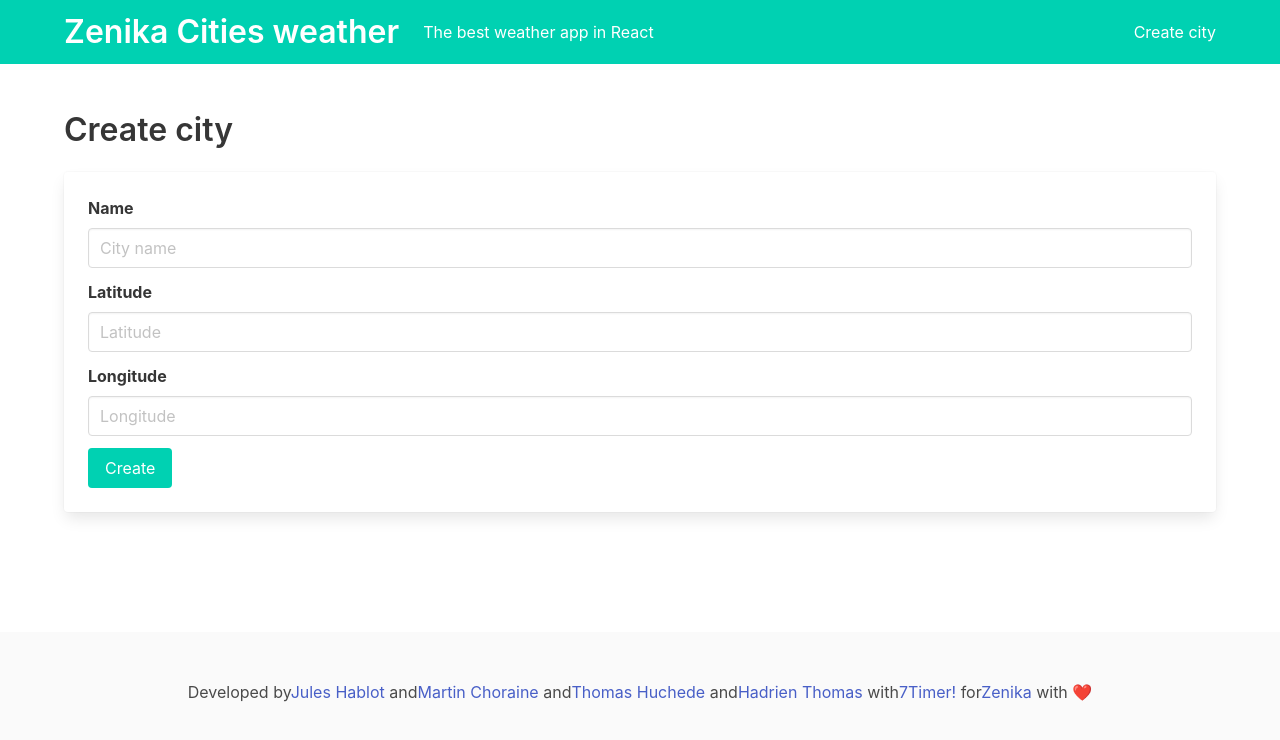
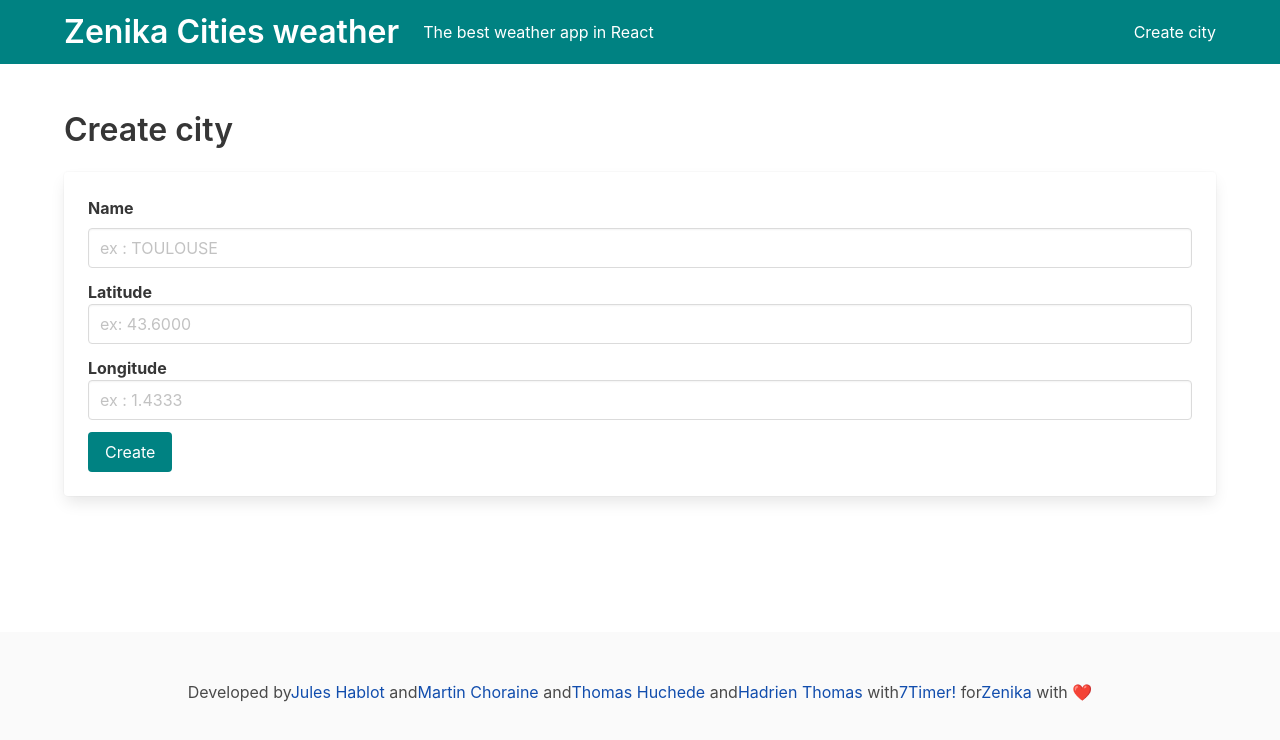
Before and after one commit to Zenika/grenoble-hands-on-react, a React (Create React App) app: page /create in a window 1280 px wide. Shown: the top 740 px of the page. Built offline with nearby package versions, Linux system fonts and the light colour scheme.

Commit message:
corrections accessibilité

```diff
--- a/src/App.css
+++ b/src/App.css
@@ -1,3 +1,3 @@
-section.section {
+main.section {
   min-height: calc(100vh - 64px - 168px);
 }
--- a/src/App.jsx
+++ b/src/App.jsx
@@ -12,7 +12,7 @@ function App() {
     <BrowserRouter>
       <NavBar />
 
-      <section className="section">
+      <main className="section">
         <div className="container">
             <Routes>
                 <Route path="/" element={<Home />} />
@@ -20,7 +20,7 @@ function App() {
                 <Route path=":cityName" element={<City />} />
             </Routes>
         </div>
-      </section>
+      </main>
 
       <Footer />
     </BrowserRouter>
--- a/src/components/NavBar.jsx
+++ b/src/components/NavBar.jsx
@@ -5,8 +5,8 @@ function NavBar() {
     return <nav className="navbar is-primary" role="navigation" aria-label="main navigation">
         <div className="container">
             <div className="navbar-brand">
-            <h1 className="title navbar-item">
-                Zenika Cities weather
+            <h1 className="title navbar-start">
+                <a href="/" className="navbar-item">Zenika Cities weather</a>
             </h1>
             </div>
             <div className="navbar-menu">
--- a/src/index.scss
+++ b/src/index.scss
@@ -12,6 +12,6 @@ code {
     monospace;
 }
 
-// $primary: #008282;
-// $link: #114dad;
+$primary: #008282;
+$link: #114dad;
 @import '../node_modules/bulma/bulma.sass';
--- a/src/pages/city/AddCity.jsx
+++ b/src/pages/city/AddCity.jsx
@@ -22,28 +22,30 @@ class AddCity extends React.Component {
             <div className="card">
               <form className="card-content" onSubmit={this.handleSubmit.bind(this)}>
                 <div className="field">
-                  <label className="label">Name</label>
+                  <label htmlFor="name" className="label">Name</label>
                   <div className="control">
-                    <input className="input" type="text" name="name" placeholder="City name"
+                    <input id="name" className="input" type="text" name="name" placeholder="ex : TOULOUSE"
                         value={this.state.name} onChange={this.handleChange('name')}/>
                   </div>
-                  {this.state.error.name && <p className="help is-danger">Name is required</p>}
+                  {this.state.error.name && <label htmlFor="name" className="help is-danger">Name is required</label>}
                 </div>
                 <div className="field">
-                  <label className="label">Latitude</label>
+                  <label htmlFor="latitude" className="label">Latitude
                   <div className="control">
-                    <input className="input" type="text" name="latitude" placeholder="Latitude"
+                    <input id="latitude" className="input" type="text" name="latitude" placeholder="ex: 43.6000"
                         value={this.state.latitude} onChange={this.handleChange('latitude')}/>
                   </div>
                   {this.state.error.latitude && <p className="help is-danger">Latitude is required and must be &gt; -180 and &lt; 180</p>}
+                  </label>
                 </div>
                 <div className="field">
-                  <label className="label">Longitude</label>
+                  <label htmlFor="longitude" className="label">Longitude
                   <div className="control">
-                    <input className="input" type="text" name="longitude" placeholder="Longitude"
+                    <input id="longitude" className="input" type="text" name="longitude" placeholder="ex : 1.4333"
                         value={this.state.longitude} onChange={this.handleChange('longitude')}/>
                   </div>
                   {this.state.error.longitude && <p className="help is-danger">Longitude is required and must be &gt; -180 and &lt; 180</p>}
+                  </label>
                 </div>
                 <div className="control">
                   <button type="submit" className="button is-primary" disabled={false}>Create</button>
--- a/src/pages/city/City.jsx
+++ b/src/pages/city/City.jsx
@@ -66,18 +66,22 @@ class City extends React.Component {
             </div>
             <div className="panel-block">
                 <div className="control">
-                    <label className="radio">
+                    <label htmlFor="celcius" className="radio">
                         <input type="radio" name="degree"
                             value="C"
+                            id="celcius"
                             checked={this.state.displayInCelcius}
-                            onChange={this.handleOptionChange} />
+                            onChange={this.handleOptionChange}
+                            aria-controls="weather" />
                         C°
                     </label>
-                    <label className="radio">
+                    <label htmlFor="fahrenheit" className="radio">
                         <input type="radio" name="degree"
                             value="F"
+                            id="fahrenheit"
                             checked={!this.state.displayInCelcius}
-                            onChange={this.handleOptionChange} />
+                            onChange={this.handleOptionChange}
+                            aria-controls="weather" />
                         F°
                     </label>
                 </div>
@@ -86,14 +90,16 @@ class City extends React.Component {
                         <input type="radio" name="mode"
                             value="simple"
                             checked={this.state.displaySimpleForecast}
-                            onChange={this.handleModeChange} />
+                            onChange={this.handleModeChange}
+                            aria-controls="weather" />
                         Simple
                     </label>
                     <label className="radio">
                         <input type="radio" name="mode"
                             value="detailed"
                             checked={!this.state.displaySimpleForecast}
-                            onChange={this.handleModeChange} />
+                            onChange={this.handleModeChange}
+                            aria-controls="weather" />
                         Detailed
                     </label>
                 </div>
@@ -101,20 +107,20 @@ class City extends React.Component {
             {
                 this.state.displaySimpleForecast
                 ? (
-                    <div className="panel-block">
+                    <div id="weather" role="region" className="panel-block" aria-live="polite">
                         {this.state.weather ? (<table className="table is-flex-grow-1">
                             <thead>
                                 <tr>
-                                    <th>Date</th>
-                                    <th>Weather</th>
-                                    <th>Min</th>
-                                    <th>Max</th>
+                                    <th scope="col">Date</th>
+                                    <th scope="col">Weather</th>
+                                    <th scope="col">Min</th>
+                                    <th scope="col">Max</th>
                                 </tr>
                             </thead>
                             <tbody>
                                 {this.state.weather.map(weather => (<tr key={weather.date}>
-                                    <td>{weather.date}</td>
-                                    <td><img src={'http://www.7timer.info/img/misc/about_civil_' + weather.weather + '.png'} alt="" /></td>
+                                    <td>{this.formatDate(weather.date)}</td>
+                                    <td><img src={'http://www.7timer.info/img/misc/about_civil_' + weather.weather + '.png'} alt={weather.weather} /></td>
                                     <td>{this.formatTemp(weather.temp2m.min)}</td>
                                     <td>{this.formatTemp(weather.temp2m.max)}</td>
                                 </tr>))}
@@ -123,19 +129,19 @@ class City extends React.Component {
                     </div>
                 )
                 : (
-                    <div className="panel-block">
+                    <div id="weather" role="region" className="panel-block" aria-live="polite">
                         {this.state.detailedWeather ? (<table className="table is-flex-grow-1">
                             <thead>
                                 <tr>
-                                    <th>Date</th>
-                                    <th>Weather</th>
-                                    <th>Temp</th>
+                                    <th scope="col">Date</th>
+                                    <th scope="col">Weather</th>
+                                    <th scope="col"><abbr title="Temperature">Temp</abbr></th>
                                 </tr>
                             </thead>
                             <tbody>
                                 {this.state.detailedWeather.map(weather => (<tr key={weather.timepoint}>
                                     <td>{weather.timepoint}h from now</td>
-                                    <td><img src={'http://www.7timer.info/img/misc/about_civil_' + weather.weather + '.png'} alt="" /></td>
+                                    <td><img src={'http://www.7timer.info/img/misc/about_civil_' + weather.weather + '.png'} alt={weather.weather} /></td>
                                     <td>{this.formatTemp(weather.temp2m)}</td>
                                 </tr>))}
                             </tbody>
@@ -167,6 +173,11 @@ class City extends React.Component {
     formatTemp(temperatureInCelcius) {
         return this.state.displayInCelcius ? `${temperatureInCelcius}°C` : `${temperatureInCelcius * 9 / 5 + 32}°F`;
     }
+
+    formatDate(date) {
+        const dateStr = date.toString();
+        return `${dateStr.slice(6, 8)}/${dateStr.slice(4, 6)}/${dateStr.slice(0, 4)}`;
+    }
 }
 
 export default withRouter(City);
```
